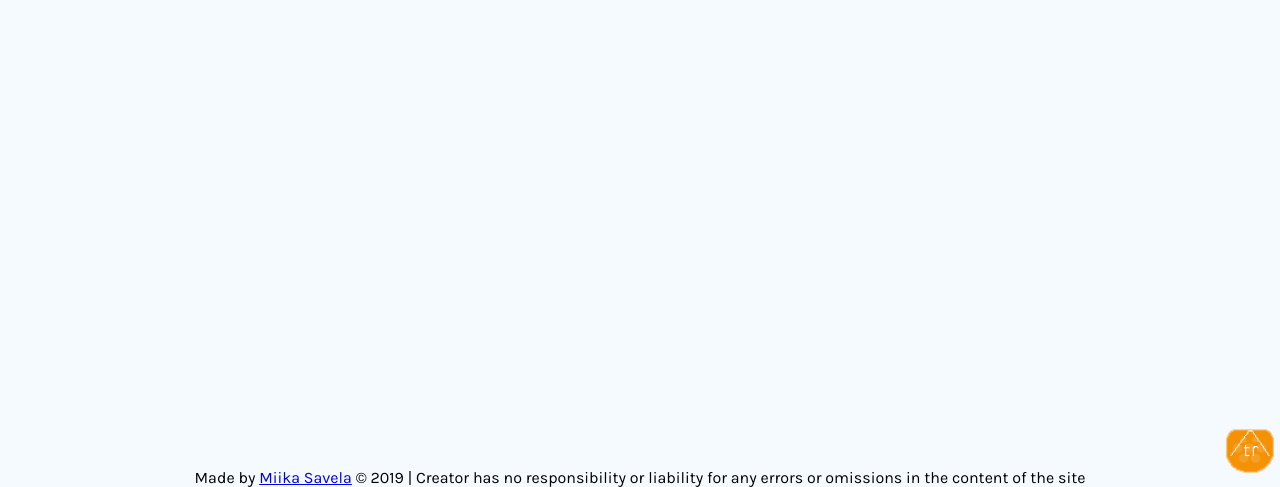
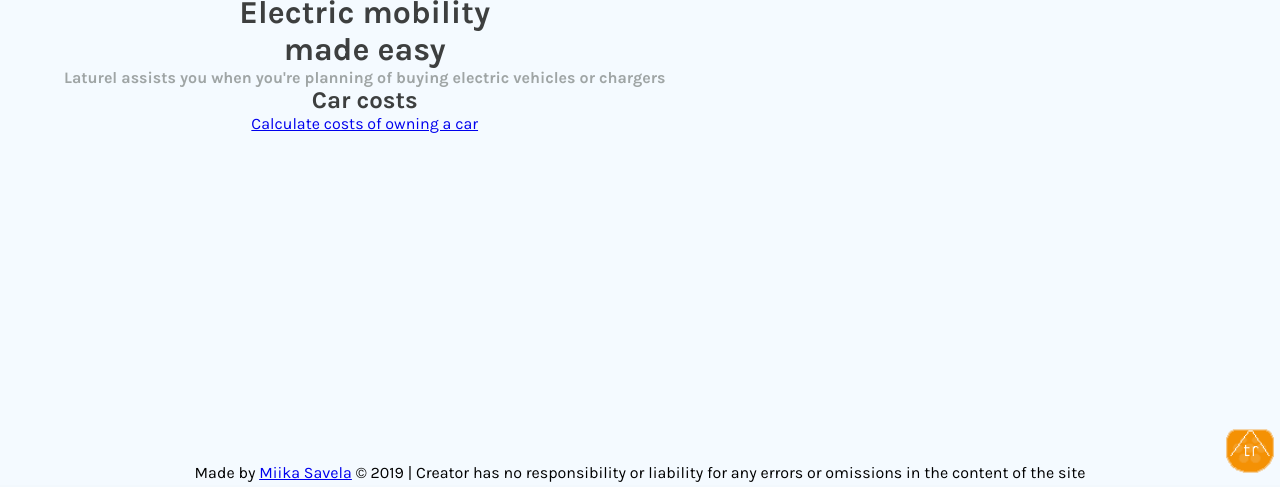
Before and after one commit to Zigelzi/laturel-web, a Flask app: page / in a window 1280 px wide. Shown: the part 315-802 px from the top of the page. Run offline with Flask 2, Linux system fonts and the light colour scheme.

Commit message:
Index page layouting

```diff
--- a/laturel/static/css/styles2.css
+++ b/laturel/static/css/styles2.css
@@ -31,10 +31,11 @@ body {
 footer {
     position: absolute;
     left: 0;
-    bottom: 0;
+    bottom: 16px;
     height: 16px;
     width: 100%;
     text-align: center;
+    font-size: 0.64em;
 }
 
 /* TEMP */
@@ -46,6 +47,7 @@ h1, h2, h3,
 h4, h5, h6 {
     margin: 0;
     padding: 0;
+    color: #3d3f3f;
 }
 
 /* ===================
@@ -132,17 +134,35 @@ Class selectors
 
 .main-container {
     width: 90%;
+    height: 520px;
     margin: 0 auto;
+    position: relative;
+
 }
 
 .top-button {
     position: absolute;
     right: 5px;
-    bottom: 5px;
+    bottom: 30px;
 }
 
 .top-button img {
     height: 50px;
+}
+
+.content {
+    display: block;
+    margin-top: 1em;
+}
+
+.content-text {
+    text-align: center;
+    position: absolute;
+    top: 40%;
+}
+
+.tagline {
+    color: #9fa5a5;
 }
 
 /* ===================
@@ -153,6 +173,12 @@ Media queries
 Medium screens
  ---------------*/
 @media (min-width: 768px) {
+
+    footer {
+        bottom: 4px;
+        height: 17px;
+        font-size: 1em;
+    }
 
     .navbar {
         padding-left: 150px;
@@ -172,4 +198,10 @@ Medium screens
     .nav-img {
         margin-right: 25px;
     }
+
+    .top-button {
+        position: absolute;
+        right: 5px;
+        bottom: 5px;
+    }
 }
--- a/laturel/templates/index.html
+++ b/laturel/templates/index.html
@@ -4,16 +4,15 @@
 
 {% block content%}
 
-<div class="main-header">
-	<div class="main-content">
-		<h1>Laturel assists you</h1>
-		<h1 class="tagline">buying electric vehicles and&nbsp;chargers</h1>
-		<h2>Car costs</h2>
-		<a href="{{ url_for('cars') }}" type="button" class="btn btn-primary col-lg-4 btn-wrap">Calculate costs of owning a car</a>
-	</div>
-	<div class="main-content">
-		<img src="{{ url_for('static', filename='img/header_car.jpg') }}" alt="Electric vehicle">
-	</div>
+<div class="content content-text">
+	<h1>Electric mobility</h1>
+	<h1>made easy</h1>
+	<h4 class="tagline">Laturel assists you when you're planning of buying electric vehicles or chargers</h3>
+	<h2>Car costs</h2>
+	<a href="{{ url_for('cars') }}" type="button" class="">Calculate costs of owning a car</a>
+</div>
+<div class="content content-img">
+	<img src="{{ url_for('static', filename='img/header_car.jpg') }}" alt="Electric vehicle">
 </div>
 
 {% endblock %}
--- a/laturel/templates/layout.html
+++ b/laturel/templates/layout.html
@@ -32,9 +32,9 @@
 		<div class="main-container" id="top">
 		{% block content %}
 		{% endblock %}
-			<div id="bot" class="top-button">
+		</div>
+		<div id="bot" class="top-button">
 				<a href="#nav"><img src="{{ url_for('static', filename='img/laturel_arrow_top.png') }}"></a>
-			</div>
 		</div>
 		<footer>
 			<p class="text-center">Made by <a href="https://www.linkedin.com/in/miikasavela/">Miika Savela</a> &copy 2019 | Creator has no responsibility or liability for any errors or omissions in the content of the site</p>
```
